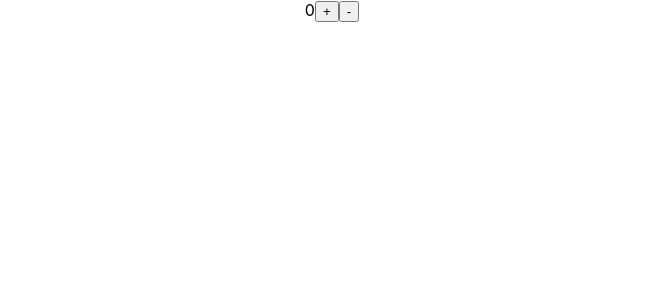
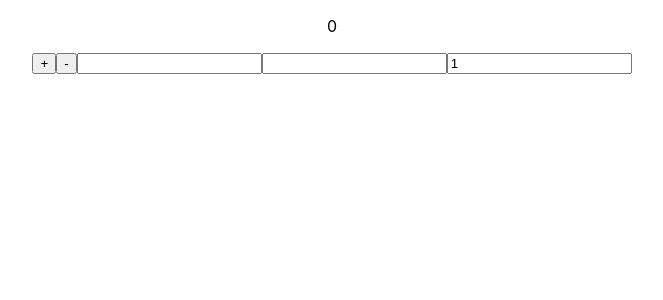
Before and after one commit to hov001/redux-counter, a React (Create React App) app: page / in a window 1280 px wide. Shown: the top 300 px of the page, without its empty margins (308-971 px from the left). Built offline with nearby package versions, Linux system fonts and the light colour scheme.

Commit message:
Feat: Added amount

```diff
--- a/src/components/Counter/Counter.jsx
+++ b/src/components/Counter/Counter.jsx
@@ -1,9 +1,12 @@
 import { useSelector, useDispatch } from "react-redux";
-import {increment, decrement} from "../../libs/store/features/counter";
+import {increment, decrement, amount} from "../../libs/store/features/counter";
 
 export default function Counter() {
     const dispatch = useDispatch();
     const count = useSelector((state) => state.counter.value);
+    const step = useSelector((state) => state.counter.step);
+
+    console.log(count)
 
     const handleInc = () => {
         dispatch(increment());
@@ -13,11 +16,19 @@ export default function Counter() {
         dispatch(decrement())
     }
 
+    const handleAmount = (e) => {
+        const value = Number(e.target.value)
+        dispatch(amount(value))
+    }
+
     return (
         <div>
-            {count}
+            <p>{count}</p>
             <button onClick={handleInc}>+</button>
             <button onClick={handleDec}>-</button>
+            <input type="text" name='min' />
+            <input type="text" name='max' />
+            <input type="text" name='step' value={step} onChange={handleAmount} />
         </div>
     );
 }
--- a/src/libs/store/features/counter.js
+++ b/src/libs/store/features/counter.js
@@ -2,6 +2,7 @@ import { createSlice } from "@reduxjs/toolkit";
 
 const initialState = {
     value: 0,
+    step: 1
 };
 
 const counterSlice = createSlice({
@@ -9,14 +10,18 @@ const counterSlice = createSlice({
     initialState,
     reducers: {
         increment: (state) => {
-            state.value += 1;
+            state.value += state.step;
         },
         decrement: (state) => {
-            state.value -= 1;
+            state.value -= state.step;
         },
+        amount: (state, action) => {
+            state.step = action.payload
+        }
+
     },
 });
 
-export const { increment, decrement } = counterSlice.actions;
+export const { increment, decrement, amount } = counterSlice.actions;
 
 export default counterSlice.reducer
```
